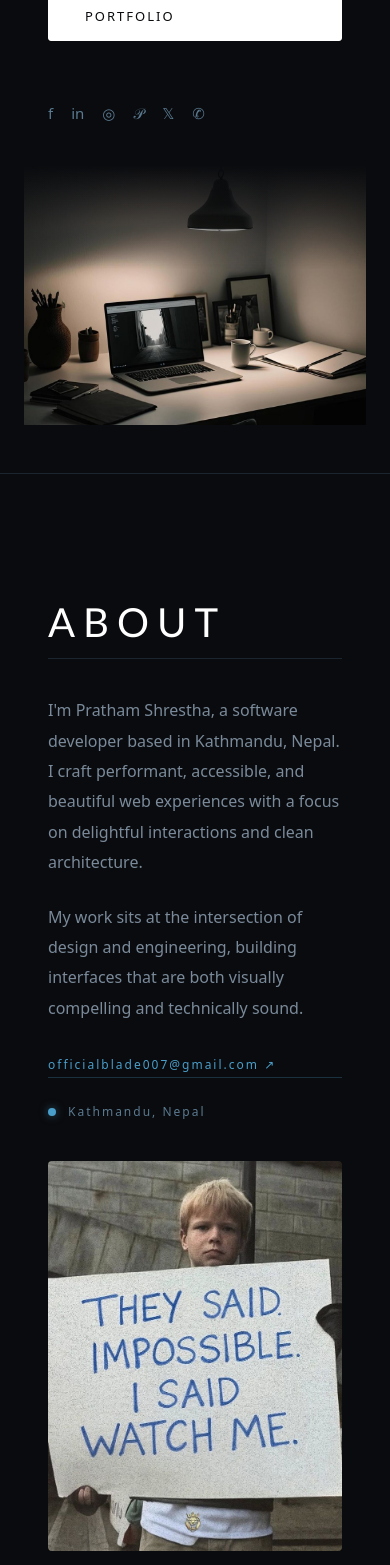
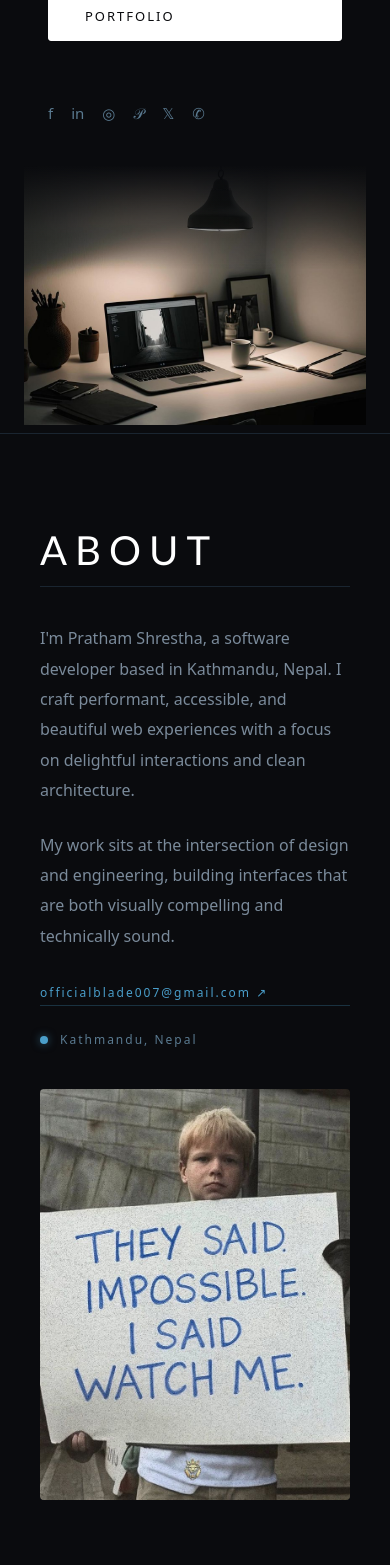
Before and after one commit to shresthanikhil16/Portfolio, a React (Vite) app: page / in a window 390 px wide. Shown: the part 432-1997 px from the top of the page. Built offline with nearby package versions, Linux system fonts and the light colour scheme; a web font is replaced by a local one.

Commit message:
style(responsive): enhance styles for extra small devices

```diff
--- a/src/styles/responsive.css
+++ b/src/styles/responsive.css
@@ -135,3 +135,89 @@
     gap: 24px;
   }
 }
+
+/* ── Global helpers for small devices ── */
+img,
+svg {
+  max-width: 100%;
+  height: auto;
+  display: block;
+}
+
+/* Extra small phones — tighten spacing and font scales */
+@media (max-width: 420px) {
+  .nav {
+    padding: 0 16px;
+    height: 60px;
+  }
+  .nav-phone {
+    display: none;
+  }
+  .nav-hamburger {
+    width: 34px;
+    height: 34px;
+    padding: 4px;
+  }
+
+  .hero {
+    padding-bottom: 8px;
+  }
+  .hero-left {
+    padding: 80px 16px 32px;
+  }
+  .hero-photo {
+    height: 60vw;
+    min-height: 180px;
+  }
+  .hero-title-first,
+  .hero-title-last,
+  .section-title {
+    font-size: clamp(28px, 8vw, 48px);
+    letter-spacing: 1.5px;
+  }
+  .hero-role {
+    font-size: 14px;
+    margin-bottom: 28px;
+  }
+  .hero-cta-row {
+    gap: 12px;
+    flex-direction: column;
+  }
+  .cta-btn {
+    padding: 10px 18px;
+    font-size: 12px;
+  }
+
+  /* Sections: reduce outer padding for narrow viewports */
+  .projects,
+  .manifesto,
+  .skills,
+  .closing,
+  .about,
+  .education,
+  .contact {
+    padding-left: 16px;
+    padding-right: 16px;
+    padding-top: 48px;
+    padding-bottom: 40px;
+  }
+
+  .project-grid,
+  .skills-grid,
+  .skills-bars-grid {
+    grid-template-columns: 1fr;
+    gap: 16px;
+  }
+
+  .about-inner,
+  .contact-inner {
+    grid-template-columns: 1fr;
+    gap: 28px;
+  }
+
+  .spline-right,
+  .spline-showcase {
+    height: 50vw;
+    min-height: 180px;
+  }
+}
```
